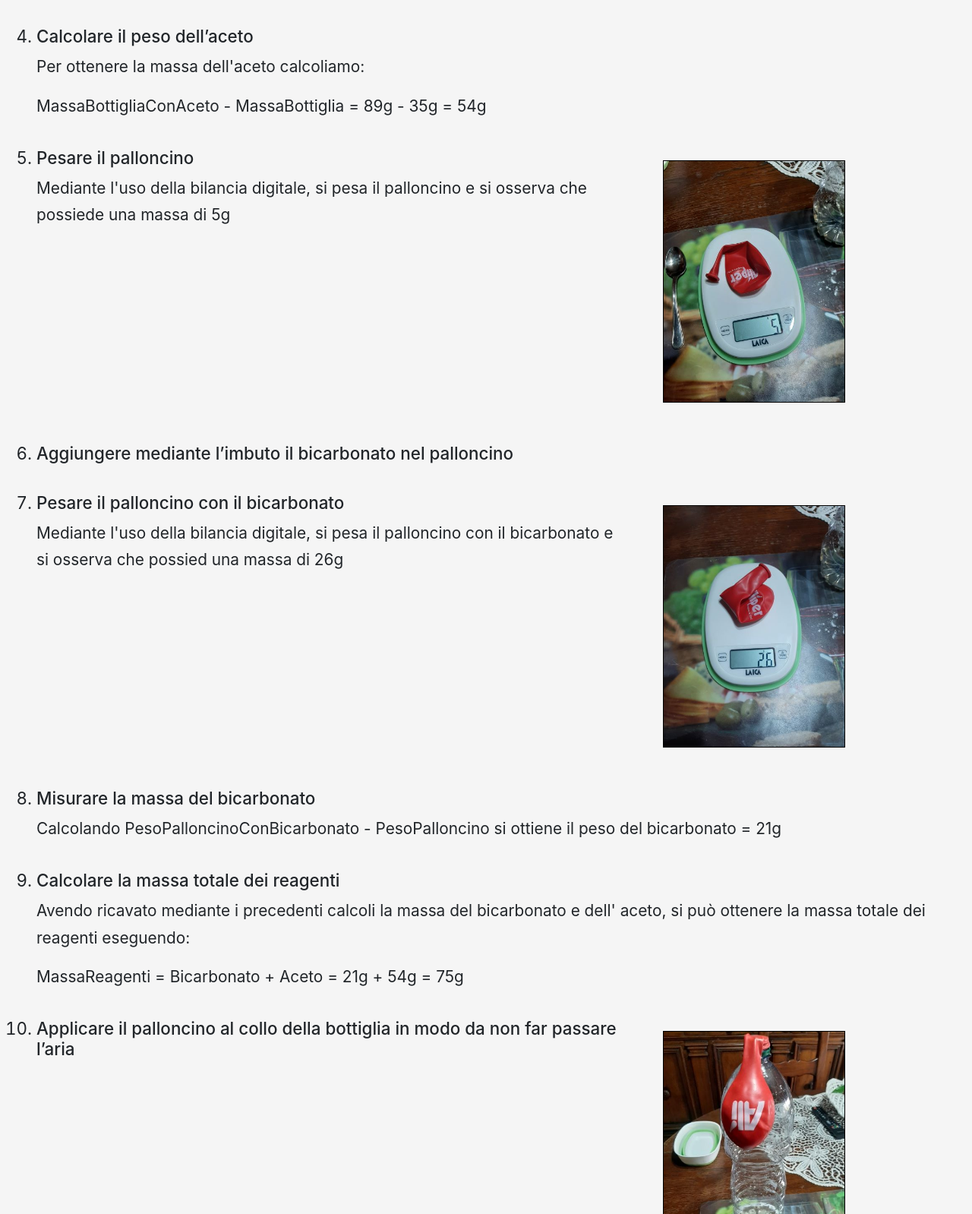
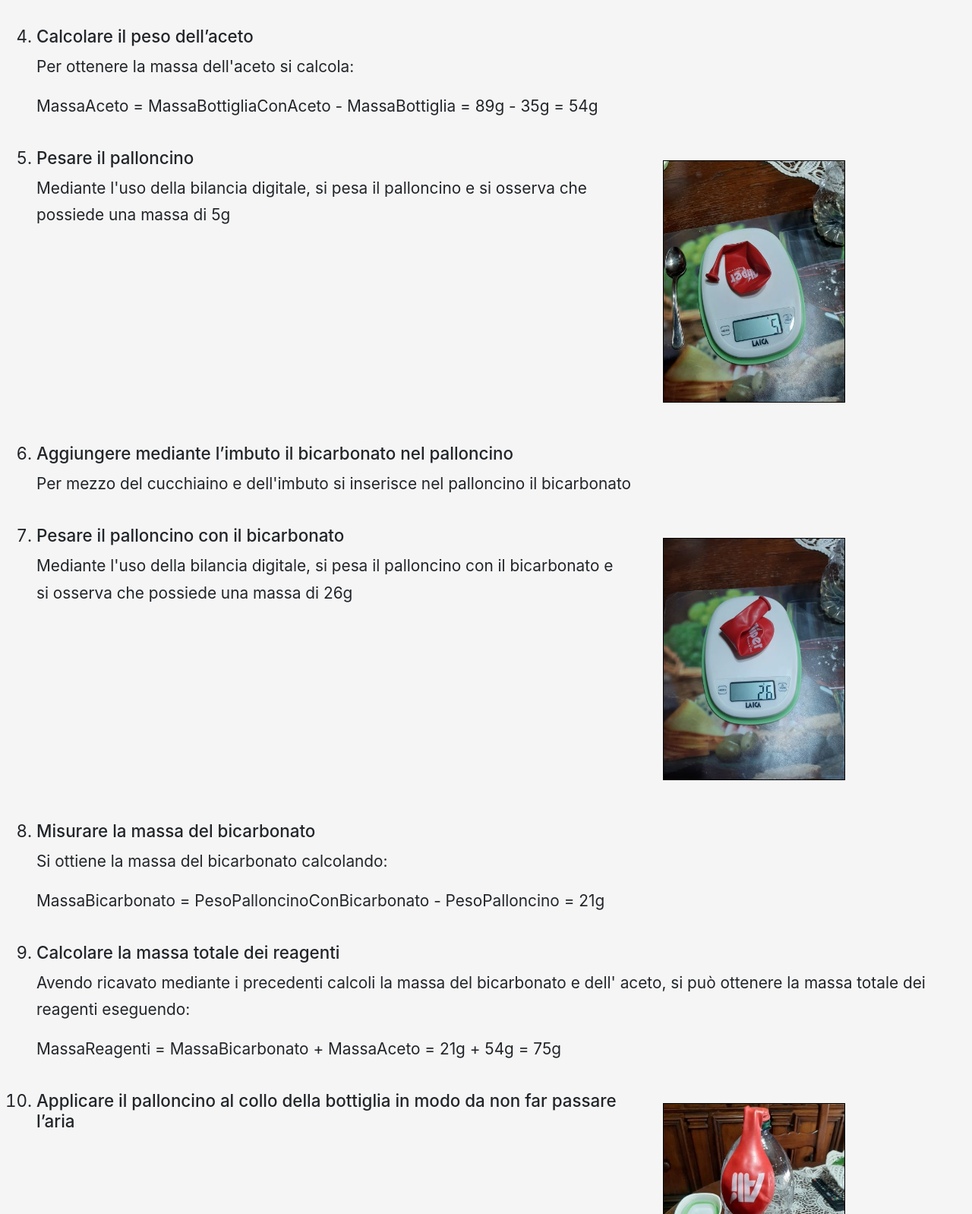
Before and after one commit to martinogarrizzo5/Lavoisier-experiment, a website: page index.html in a window 1280 px wide. Shown: the part 2987-4585 px from the top of the page at 76% size. Drawn offline with nearby package versions, Linux system fonts and the light colour scheme; a web font is replaced by a local one.

Commit message:
fix some minor bugs

```diff
--- a/index.html
+++ b/index.html
@@ -118,8 +118,8 @@
                 </li>
                 <li>
                     <h3>Calcolare il peso dell’aceto</h3>
-                    <p>Per ottenere la massa dell'aceto calcoliamo: </p>
-                    <p>MassaBottigliaConAceto - MassaBottiglia = 89g - 35g = 54g</p>
+                    <p>Per ottenere la massa dell'aceto si calcola: </p>
+                    <p>MassaAceto = MassaBottigliaConAceto - MassaBottiglia = 89g - 35g = 54g</p>
                 </li>
                 <li>
                     <div class="row">
@@ -135,13 +135,14 @@
                 </li>
                 <li>
                     <h3>Aggiungere mediante l’imbuto il bicarbonato nel palloncino</h3>
+                    <p>Per mezzo del cucchiaino e dell'imbuto si inserisce nel palloncino il bicarbonato</p>
                 </li>
                 <li>
                     <div class="row">
                         <div class="col-md-8">
                             <h3>Pesare il palloncino con il bicarbonato</h3>
                             <p>Mediante l'uso della bilancia digitale, si pesa il palloncino con il bicarbonato
-                                e si osserva che possied una massa di 26g</p>
+                                e si osserva che possiede una massa di 26g</p>
                         </div>
                         <div class="col-md-4">
                             <img class="img-fluid" src="./static/img/palloncinoConBicarbonato.jpg" alt="image">
@@ -150,15 +151,15 @@
                 </li>
                 <li>
                     <h3>Misurare la massa del bicarbonato</h3>
-                    <p>Calcolando PesoPalloncinoConBicarbonato - PesoPalloncino si ottiene il peso del bicarbonato =
-                        21g</p>
+                    <p>Si ottiene la massa del bicarbonato calcolando: </p>
+                    <p>MassaBicarbonato = PesoPalloncinoConBicarbonato - PesoPalloncino = 21g</p>
                 </li>
                 <li>
                     <h3>Calcolare la massa totale dei reagenti</h3>
                     <p>Avendo ricavato mediante i precedenti calcoli la massa del bicarbonato e dell' aceto, si
                         pu&ograve; ottenere
                         la massa totale dei reagenti eseguendo: </p>
-                    <p>MassaReagenti = Bicarbonato + Aceto = 21g + 54g = 75g</p>
+                    <p>MassaReagenti = MassaBicarbonato + MassaAceto = 21g + 54g = 75g</p>
                 </li>
                 <li>
                     <div class="row">
--- a/sass/index.scss
+++ b/sass/index.scss
@@ -116,9 +116,10 @@ body {
             border: 1px solid black;
             width: 15rem;
             margin: 1rem;
+            transition: all 0.2s;
 
             &:hover {
-                transform: scale(1.1);
+                transform: scale(1.2);
                 outline: 0.3rem solid rgb(212, 56, 8);
                 outline-offset: 0.2rem;
             }
@@ -139,6 +140,7 @@ body {
             }
 
             img {
+                transition: all 0.2s;
                 border: 1px solid black;
                 width: 15rem;
                 margin: 1rem;
```
Also changed, not shown: readme.txt (added), static/index.css.
